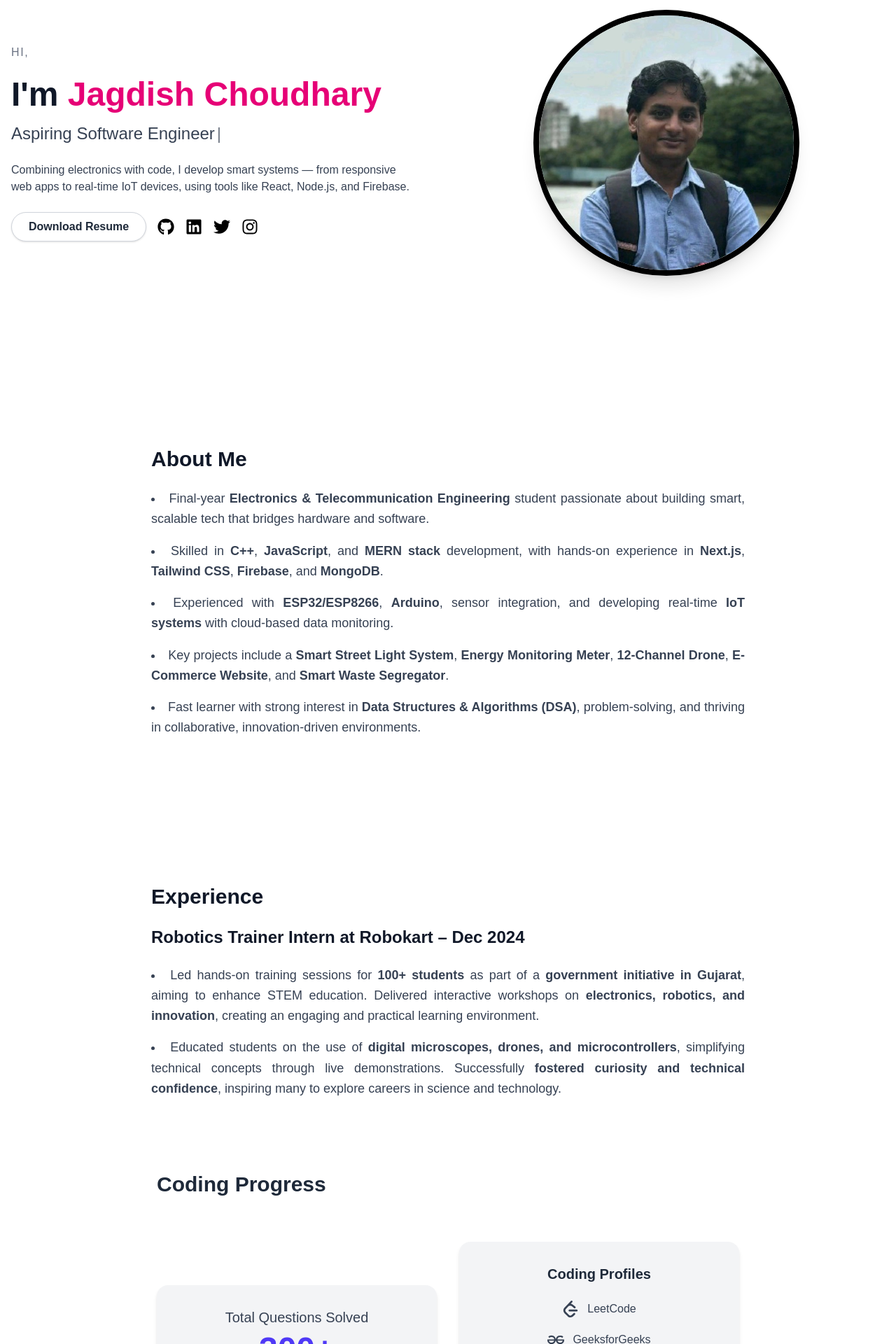
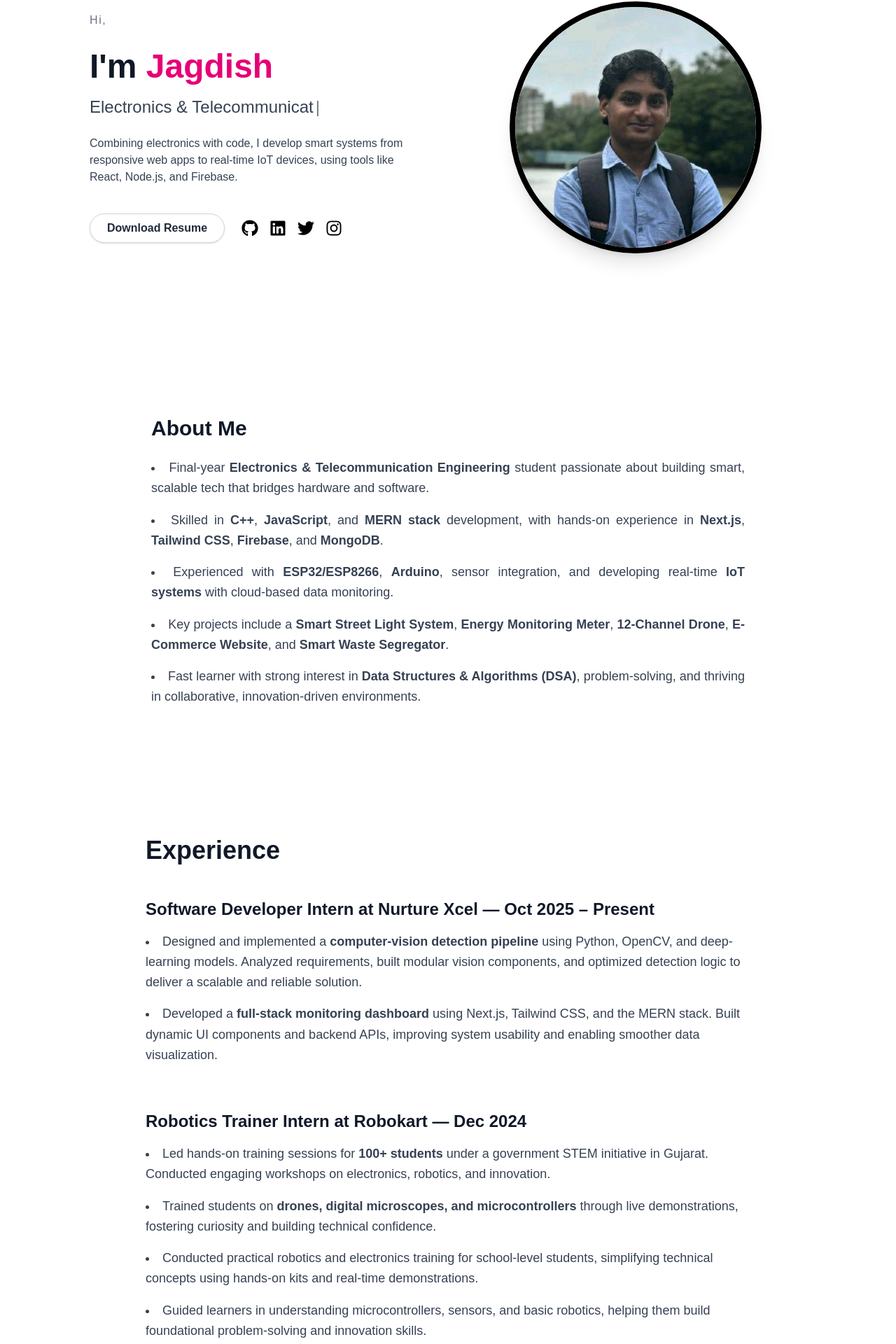
Before and after one commit to JagdishChoudhary04/Portfolio, a Next.js app: page / in a window 1280 px wide. Shown: the part 222-2142 px from the top of the page at 70% size. Built offline with nearby package versions, Linux system fonts and the light colour scheme.

Commit message:
Updated UI and Experience Secion

```diff
--- a/src/components/CodingAchievements.jsx
+++ b/src/components/CodingAchievements.jsx
@@ -17,7 +17,7 @@ export default function CodingProgress() {
               Total Questions Solved
             </h3>
             <p className="text-5xl font-bold text-indigo-600 dark:text-indigo-400">
-              300+
+              500+
             </p>
           </div>
 
--- a/src/components/Hero.tsx
+++ b/src/components/Hero.tsx
@@ -5,18 +5,20 @@ import { Typewriter } from "react-simple-typewriter";
 
 export default function Hero() {
   return (
-    <section className="py-35 px-4">
-      <div className="max-w-7xl mx-auto flex flex-col md:flex-row items-center justify-center">
-        {/* Left Column (Text) */}
-        <div className="flex-1 text-center md:text-left space-y-6 mt-10 md:mt-0">
-          <p className="text-md text-gray-500 dark:text-gray-400 tracking-widest uppercase">Hi,</p>
-          <h1 className="text-4xl md:text-5xl font-bold text-gray-900 dark:text-white">
-            I&apos;m <span className="text-pink-600">Jagdish Choudhary</span><br />
-            <span className="mt-4 block text-lg md:text-2xl font-medium text-gray-700 dark:text-gray-300">
+    <section className="py-32 px-4" id="home">
+      <div className="w-[90vw] max-w-5xl mx-auto flex flex-col md:flex-row items-center justify-center gap-12">
+
+        {/* Left Column */}
+        <div className="flex-1 text-center md:text-left space-y-6">
+          <p className="text-md text-gray-500 dark:text-gray-400 tracking-widest">Hi,</p>
+
+          <h1 className="text-4xl md:text-5xl font-bold text-gray-900 dark:text-white leading-tight">
+            I&apos;m <span className="text-pink-600">Jagdish</span>
+            <br />
+            <span className="block mt-3 text-lg md:text-2xl font-medium text-gray-700 dark:text-gray-300">
               <Typewriter
                 words={[
-                  "Full-Stack Developer",
-                  "Aspiring Software Engineer",
+                  "Software Developer Intern",
                   "Electronics & Telecommunication Engineer",
                 ]}
                 loop={true}
@@ -29,12 +31,13 @@ export default function Hero() {
             </span>
           </h1>
 
-          <p className="text-gray-700 dark:text-gray-300 max-w-xl">
-            Combining electronics with code, I develop smart systems — from responsive web apps to real-time IoT devices, using tools like React, Node.js, and Firebase.
+          <p className="text-gray-700 dark:text-gray-300 max-w-md mx-auto md:mx-0">
+            Combining electronics with code, I develop smart systems from responsive
+            web apps to real-time IoT devices, using tools like React, Node.js, and Firebase.
           </p>
 
-          {/* CV Button & Socials for Desktop only */}
-          <div className="hidden md:flex flex-wrap gap-4 items-center justify-start">
+          {/* Desktop Buttons */}
+          <div className="hidden md:flex items-center gap-6 pt-4">
             <a
               href="https://drive.google.com/file/d/11lAXgy_ULuAiCMZFQmMPlB9dDEpZkKC8/view"
               target="_blank"
@@ -44,7 +47,7 @@ export default function Hero() {
               Download Resume
             </a>
 
-            <div className="flex gap-4 mt-0">
+            <div className="flex gap-4">
               <a href="https://github.com/JagdishChoudhary04" target="_blank"><FaGithub size={24} /></a>
               <a href="https://www.linkedin.com/in/choudhary-jagdish" target="_blank"><FaLinkedin size={24} /></a>
               <a href="https://x.com/Jagdish_Extc" target="_blank"><FaTwitter size={24} /></a>
@@ -54,8 +57,8 @@ export default function Hero() {
         </div>
 
         {/* Right Column - Profile Image */}
-        <div className="relative flex-1 flex flex-col items-center mt-12 md:mt-0">
-          <div className="relative w-[340px] h-[340px] md:w-[380px] md:h-[380px] rounded-full flex items-center justify-center border-[8px] border-gradient-to-r from-purple-500 to-pink-500 shadow-xl">
+        <div className="flex-1 flex flex-col items-center">
+          <div className="relative w-[300px] h-[300px] md:w-[360px] md:h-[360px] rounded-full border-[8px] border-gradient-to-r from-purple-500 to-pink-500 shadow-xl flex items-center justify-center">
             <Image
               src="/profile.jpg"
               alt="Jagdish Choudhary"
@@ -65,7 +68,7 @@ export default function Hero() {
             />
           </div>
 
-          {/* CV Button & Socials for Mobile only */}
+          {/* Mobile Buttons */}
           <div className="flex flex-col items-center mt-6 gap-4 md:hidden">
             <a
               href="https://drive.google.com/file/d/11lAXgy_ULuAiCMZFQmMPlB9dDEpZkKC8/view"
@@ -84,6 +87,7 @@ export default function Hero() {
             </div>
           </div>
         </div>
+
       </div>
     </section>
   );
--- a/src/components/experience.tsx
+++ b/src/components/experience.tsx
@@ -1,20 +1,45 @@
 export default function About() {
   return (
-    <div className="max-w-4xl mx-auto py-20">
-      <h2 className="text-3xl font-bold m-6 text-gray-900 dark:text-white text-justify">
+    <div className="max-w-4xl mx-auto py-20 px-4">
+      <h2 className="text-4xl font-extrabold mb-12 text-gray-900 dark:text-white">
         Experience
       </h2>
-      <h1 className="text-2xl font-bold text-gray-900 dark:text-white m-6">
-        Robotics Trainer Intern at Robokart – Dec 2024
-      </h1>
-      <ul className="text-sm md:text-lg text-gray-700 dark:text-gray-300 leading-relaxed list-disc list-inside m-6 space-y-4 text-justify">
-        <li>
-          Led hands-on training sessions for <strong>100+ students</strong> as part of a <strong>government initiative in Gujarat</strong>, aiming to enhance STEM education. Delivered interactive workshops on <strong>electronics, robotics, and innovation</strong>, creating an engaging and practical learning environment.
-        </li>
-        <li>
-          Educated students on the use of <strong>digital microscopes, drones, and microcontrollers</strong>, simplifying technical concepts through live demonstrations. Successfully <strong>fostered curiosity and technical confidence</strong>, inspiring many to explore careers in science and technology.
-        </li>
-      </ul>
+
+      {/* Nurture Xcel */}
+      <div className="mb-16">
+        <h3 className="text-2xl font-bold text-gray-900 dark:text-white mb-4">
+          Software Developer Intern at Nurture Xcel — Oct 2025 – Present
+        </h3>
+        <ul className="list-disc list-inside space-y-4 text-lg text-gray-700 dark:text-gray-300 leading-relaxed">
+          <li>
+            Designed and implemented a <strong>computer-vision detection pipeline</strong> using Python, OpenCV, and deep-learning models. Analyzed requirements, built modular vision components, and optimized detection logic to deliver a scalable and reliable solution.
+          </li>
+          <li>
+            Developed a <strong>full-stack monitoring dashboard</strong> using Next.js, Tailwind CSS, and the MERN stack. Built dynamic UI components and backend APIs, improving system usability and enabling smoother data visualization.
+          </li>
+        </ul>
+      </div>
+
+      {/* Robokart */}
+      <div>
+        <h3 className="text-2xl font-bold text-gray-900 dark:text-white mb-4">
+          Robotics Trainer Intern at Robokart — Dec 2024
+        </h3>
+        <ul className="list-disc list-inside space-y-4 text-lg text-gray-700 dark:text-gray-300 leading-relaxed">
+          <li>
+            Led hands-on training sessions for <strong>100+ students</strong> under a government STEM initiative in Gujarat. Conducted engaging workshops on electronics, robotics, and innovation.
+          </li>
+          <li>
+            Trained students on <strong>drones, digital microscopes, and microcontrollers</strong> through live demonstrations, fostering curiosity and building technical confidence.
+          </li>
+          <li>
+            Conducted practical robotics and electronics training for school-level students, simplifying technical concepts using hands-on kits and real-time demonstrations.
+          </li>
+          <li>
+            Guided learners in understanding microcontrollers, sensors, and basic robotics, helping them build foundational problem-solving and innovation skills.
+          </li>
+        </ul>
+      </div>
     </div>
   );
 }
```
Also changed, not shown: 2 other files (tests, documents, lock files or other folders).
